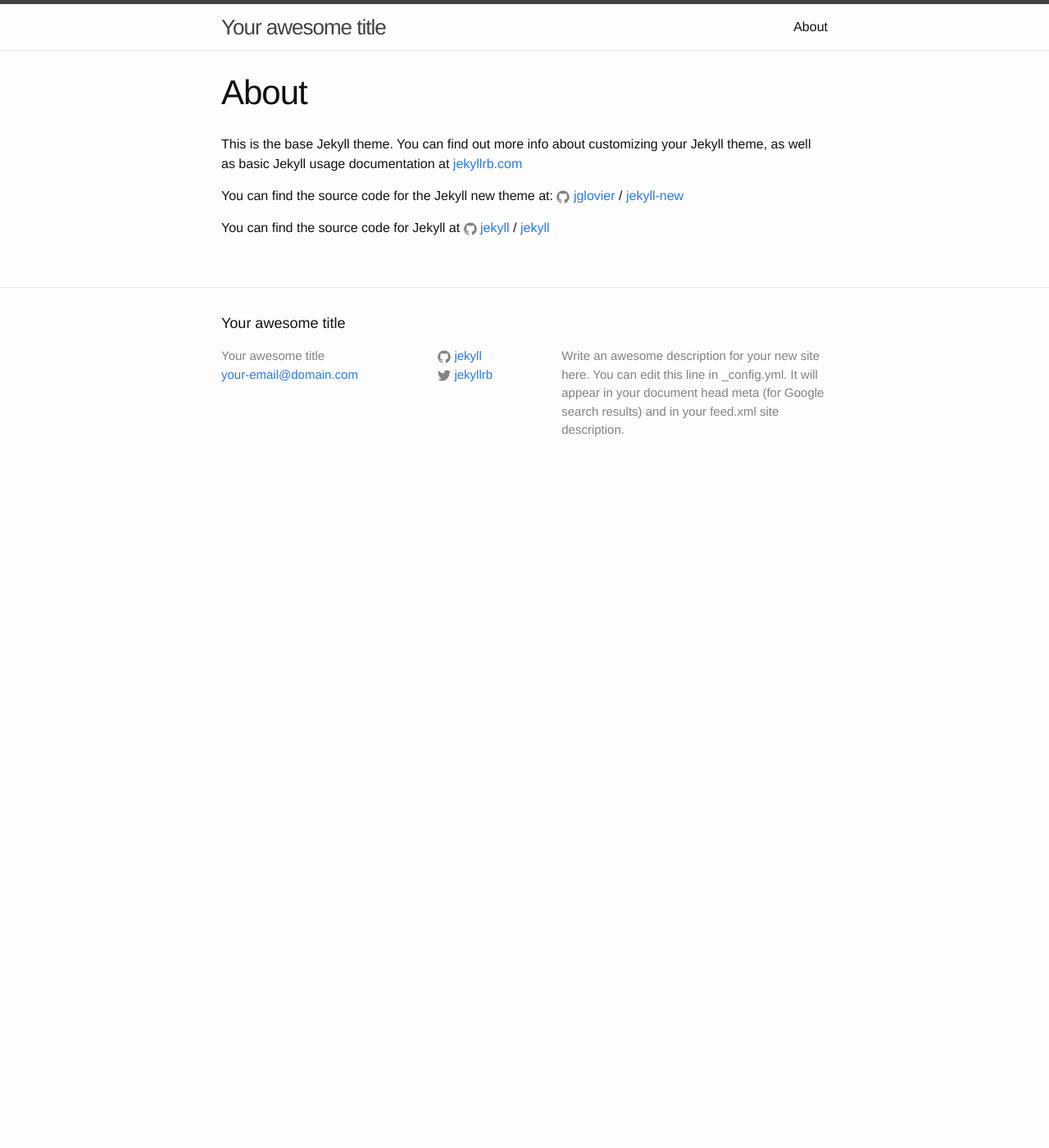
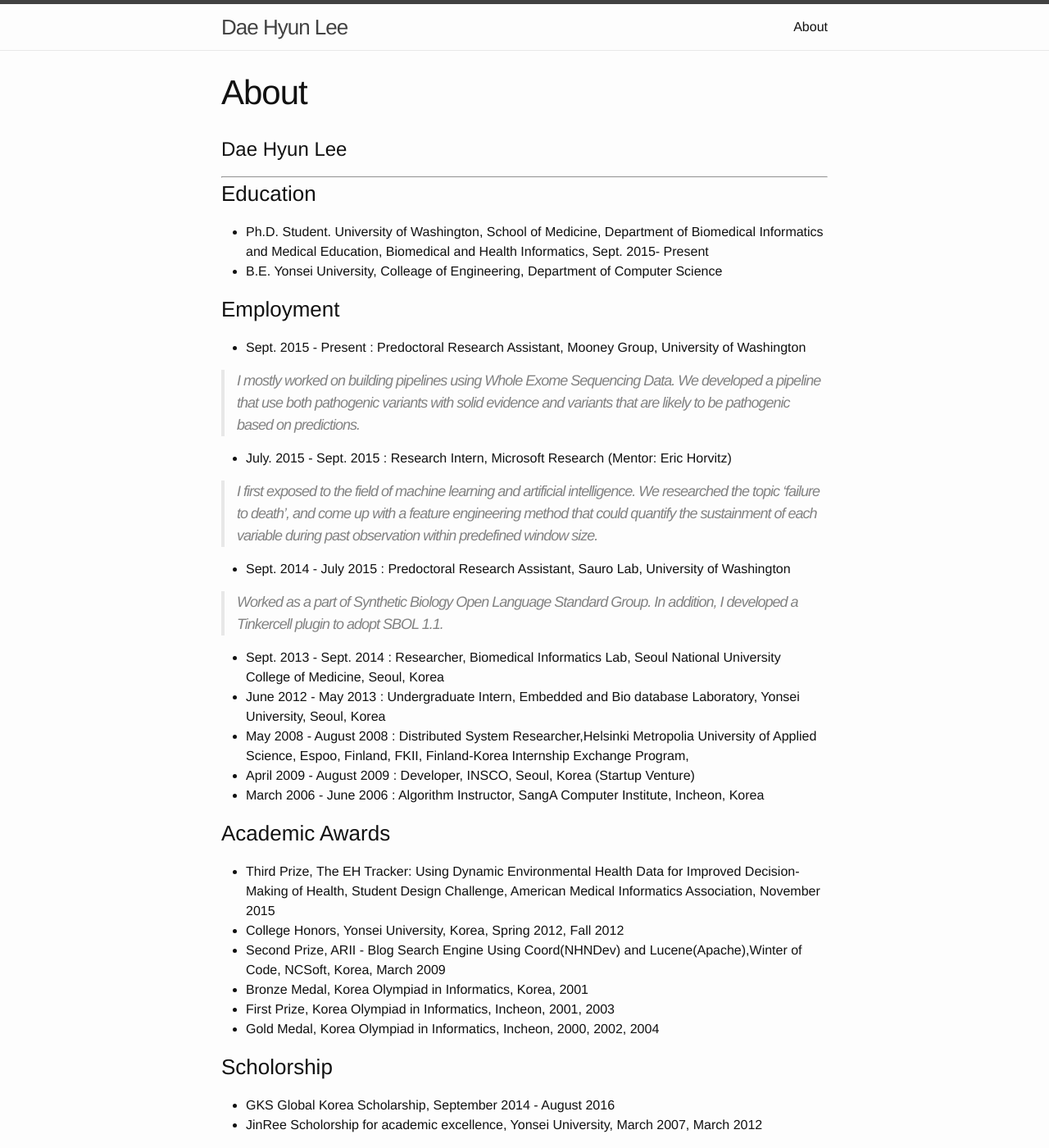
Before and after one commit to dhlee4/dhlee4.github.io, a Jekyll site: the page built from about.md, in a window 1280 px wide and 1400 px high. Shown: the whole window at 82% size. Built offline with Jekyll 4.4.1, drawn with Linux system fonts in a browser that asks for light colours; some of the changed text lies outside the part shown.

Commit message:
Contents added

```diff
--- a/_config.yml
+++ b/_config.yml
@@ -6,16 +6,13 @@
 # 'jekyll serve'. If you change this file, please restart the server process.
 
 # Site settings
-title: Your awesome title
-email: your-email@domain.com
+title: Dae Hyun Lee
+email: dhlee4 at uw.edu
 description: > # this means to ignore newlines until "baseurl:"
-  Write an awesome description for your new site here. You can edit this
-  line in _config.yml. It will appear in your document head meta (for
-  Google search results) and in your feed.xml site description.
+  My name is Dae Hyun Lee and I'm Ph.D. student studing for biomedical and health informatics from University of Washington. I'm big enthusiest for applying interpretable machine learning approaches to clinical data to predict future adverse event or discover novel care pathway which allow us to improve current practice.
 baseurl: "" # the subpath of your site, e.g. /blog
-url: "http://yourdomain.com" # the base hostname & protocol for your site
-twitter_username: jekyllrb
-github_username:  jekyll
+url: "http://dhlee4.github.io" # the base hostname & protocol for your site
+github_username:  dhlee4
 
 # Build settings
 markdown: kramdown
--- a/about.md
+++ b/about.md
@@ -4,12 +4,53 @@ title: About
 permalink: /about/
 ---
 
-This is the base Jekyll theme. You can find out more info about customizing your Jekyll theme, as well as basic Jekyll usage documentation at [jekyllrb.com](http://jekyllrb.com/)
+Dae Hyun Lee
+============
 
-You can find the source code for the Jekyll new theme at:
-{% include icon-github.html username="jglovier" %} /
-[jekyll-new](https://github.com/jglovier/jekyll-new)
+---
 
-You can find the source code for Jekyll at
-{% include icon-github.html username="jekyll" %} /
-[jekyll](https://github.com/jekyll/jekyll)
+
+### Education
+- Ph.D. Student. University of Washington, School of Medicine, Department of Biomedical Informatics and Medical Education, Biomedical and Health Informatics, Sept. 2015- Present
+- B.E.		Yonsei University, Colleage of Engineering, Department of Computer Science
+
+### Employment
+- Sept. 2015 - Present : Predoctoral Research Assistant, Mooney Group<mooneygroup>, University of Washington
+
+> I mostly worked on building pipelines using Whole Exome Sequencing Data. We developed a pipeline that use both pathogenic variants with solid evidence and variants that are likely to be pathogenic based on predictions.
+
+- July. 2015 - Sept. 2015 : Research Intern, Microsoft Research (Mentor: Eric Horvitz)
+
+> I first exposed to the field of machine learning and artificial intelligence. We researched the topic 'failure to death', and come up with a feature engineering method that could quantify the sustainment of each variable during past observation within predefined window size.
+
+- Sept. 2014 - July 2015 : Predoctoral Research Assistant, Sauro Lab<saurogroup>, University of Washington
+
+> Worked as a part of Synthetic Biology Open Language Standard Group. In addition, I developed a Tinkercell plugin to adopt SBOL 1.1.
+
+- Sept. 2013 - Sept. 2014 : Researcher, Biomedical Informatics Lab, Seoul National University College of Medicine, Seoul, Korea
+-  June 2012 - May 2013 : Undergraduate Intern, Embedded and Bio database Laboratory, Yonsei University, Seoul, Korea
+- May 2008 - August 2008 : Distributed System Researcher,Helsinki Metropolia University of Applied Science, Espoo, Finland, FKII, Finland-Korea Internship Exchange Program,
+ - April 2009 - August 2009 : Developer, INSCO, Seoul, Korea (Startup Venture)
+ -  March 2006 - June 2006 : Algorithm Instructor, SangA Computer Institute, Incheon, Korea
+
+
+
+### Academic Awards
+
+
+ - Third Prize, The EH Tracker: Using Dynamic Environmental Health Data for Improved Decision-Making of Health, Student Design Challenge, American Medical Informatics Association, November 2015
+ - College Honors, Yonsei University, Korea, Spring 2012, Fall 2012
+ - Second Prize, ARII - Blog Search Engine Using Coord(NHNDev) and Lucene(Apache),Winter of Code, NCSoft, Korea, March 2009
+ - Bronze Medal, Korea Olympiad in Informatics, Korea, 2001
+ - First Prize, Korea Olympiad in Informatics, Incheon, 2001, 2003
+ - Gold Medal, Korea Olympiad in Informatics, Incheon, 2000, 2002, 2004
+
+
+### Scholorship
+ - GKS Global Korea Scholarship, September 2014 - August 2016
+ - JinRee Scholorship for academic excellence, Yonsei University, March 2007, March 2012
+
+
+### Publications
+ - April, 2013: Jaegyoon Ahn, Dae H. Lee, Youngmi Yoon, Yunku Yeu, Sanghyun Park. Improved method for protein complex detection using bottleneck proteins.  BMC Medical Informatics and Decision Making, VOL. 13(Suppl 1)
+ - November, 2012: Jaegyoon Ahn, Dae Hyun Lee, Youngmi Yoon, Yunku Yeu, Sanghyun Park. Protein Complex Prediction via Bottleneck-Based Graph Partitioning. In Proceedings of the ACM Sixth International Workshop on Data and Text Mining in Biomedical Informatics. New York: ACM; 2012:49-56.
```
